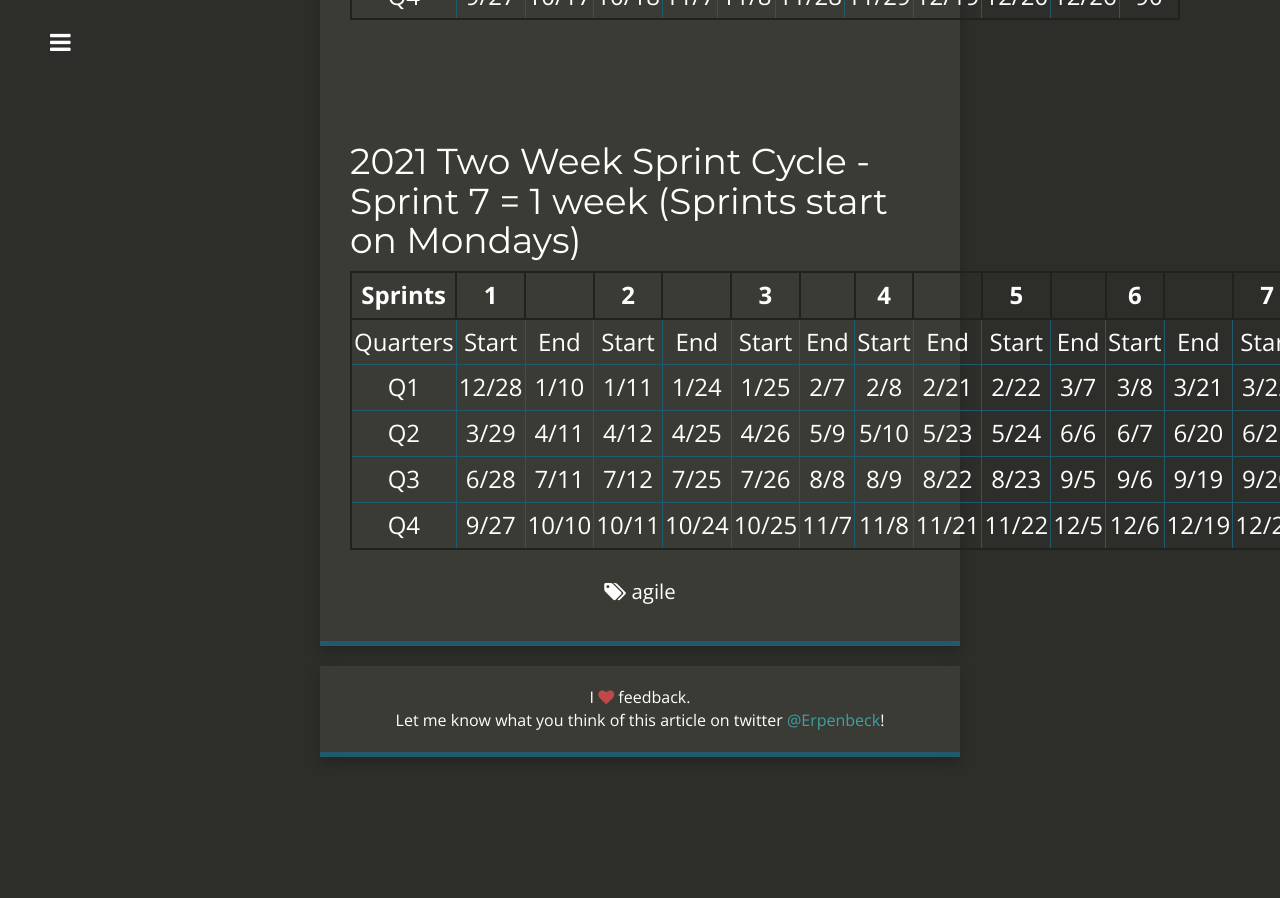
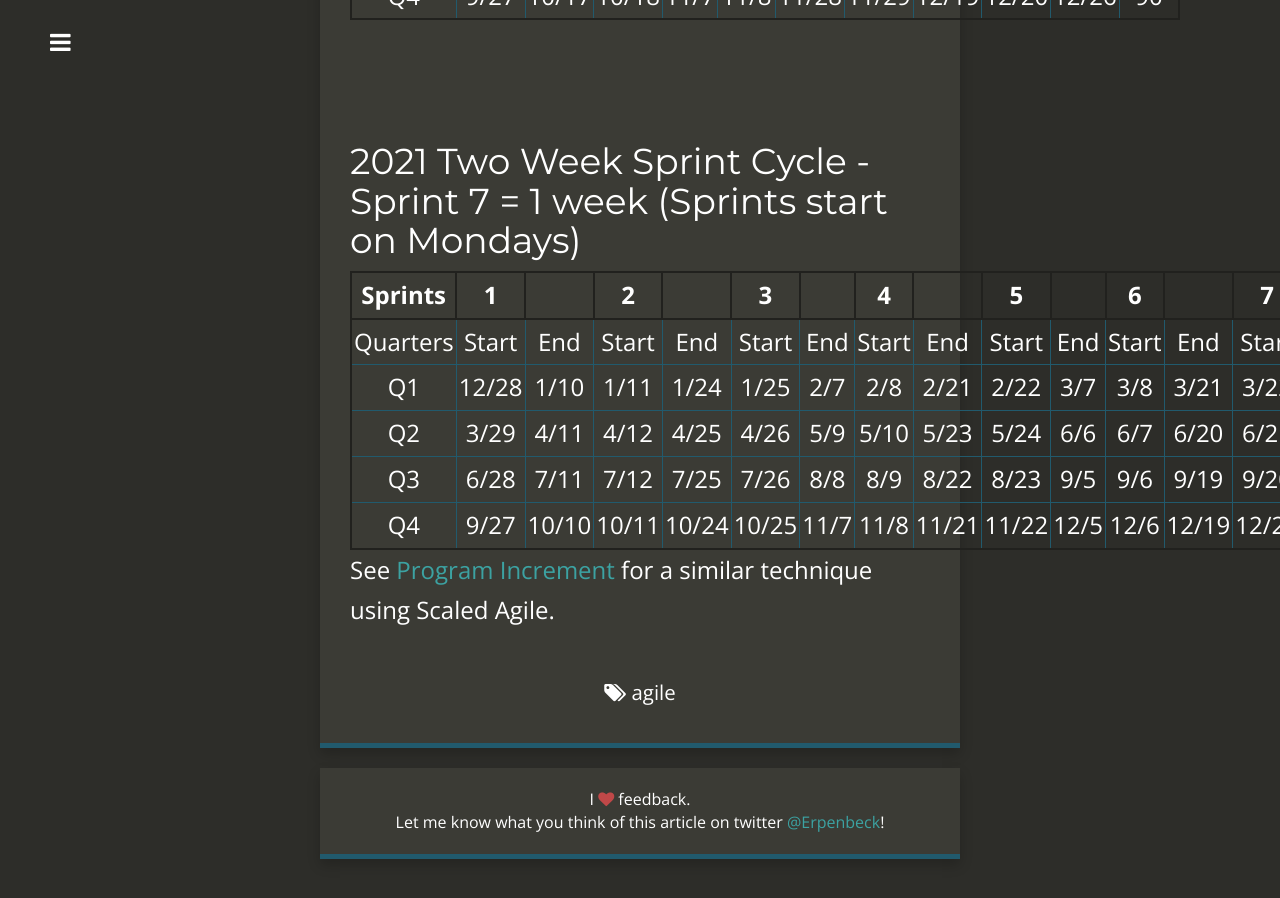
Before and after one commit to GitMje/gitmje.github.io, a Jekyll site: the page built from _posts/2021-02-17-agile-timelines.md, in a window 1280 px wide and 900 px high, scrolled down 3121 px. Built offline with Jekyll 4.4.1, drawn with Linux system fonts in a browser that asks for light colours; nearby versions of some CDN libraries; before the commit the page ends 3919 px from its top, so only the background shows below that.

Commit message:
Add scaled agile

```diff
--- a/_posts/2021-02-17-agile-timelines.md
+++ b/_posts/2021-02-17-agile-timelines.md
@@ -57,3 +57,5 @@ Below are a couple of different configurations of the same concept, but using di
 |Q2|3/29|4/11|4/12|4/25|4/26|5/9|5/10|5/23|5/24|6/6|6/7|6/20|6/21|6/27|90|
 |Q3|6/28|7/11|7/12|7/25|7/26|8/8|8/9|8/22|8/23|9/5|9/6|9/19|9/20|9/26|90|
 |Q4|9/27|10/10|10/11|10/24|10/25|11/7|11/8|11/21|11/22|12/5|12/6|12/19|12/20|12/26|90|
+
+See [Program Increment](https://www.scaledagileframework.com/program-increment/) for a similar technique using Scaled Agile.
```
